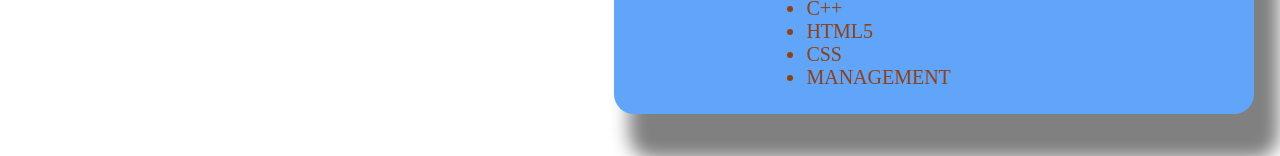
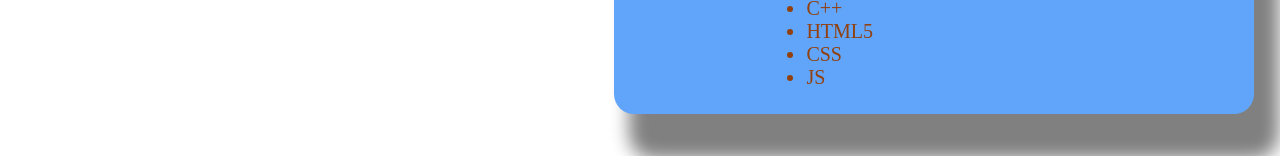
Before and after one commit to Piyusha1210/My-Portfolio, a plain HTML site: page index.html in a window 1280 px wide. Shown: the part 639-795 px from the top of the page. Drawn offline with Linux system fonts and the light colour scheme.

Commit message:
Update index.html

```diff
--- a/index.html
+++ b/index.html
@@ -46,7 +46,7 @@
             <LI>C++</LI>
             <LI>HTML5</LI>
             <LI>CSS</LI>
-            <LI>MANAGEMENT</LI>
+            <LI>JS</LI>
         </UL>
     </div>
 
```
